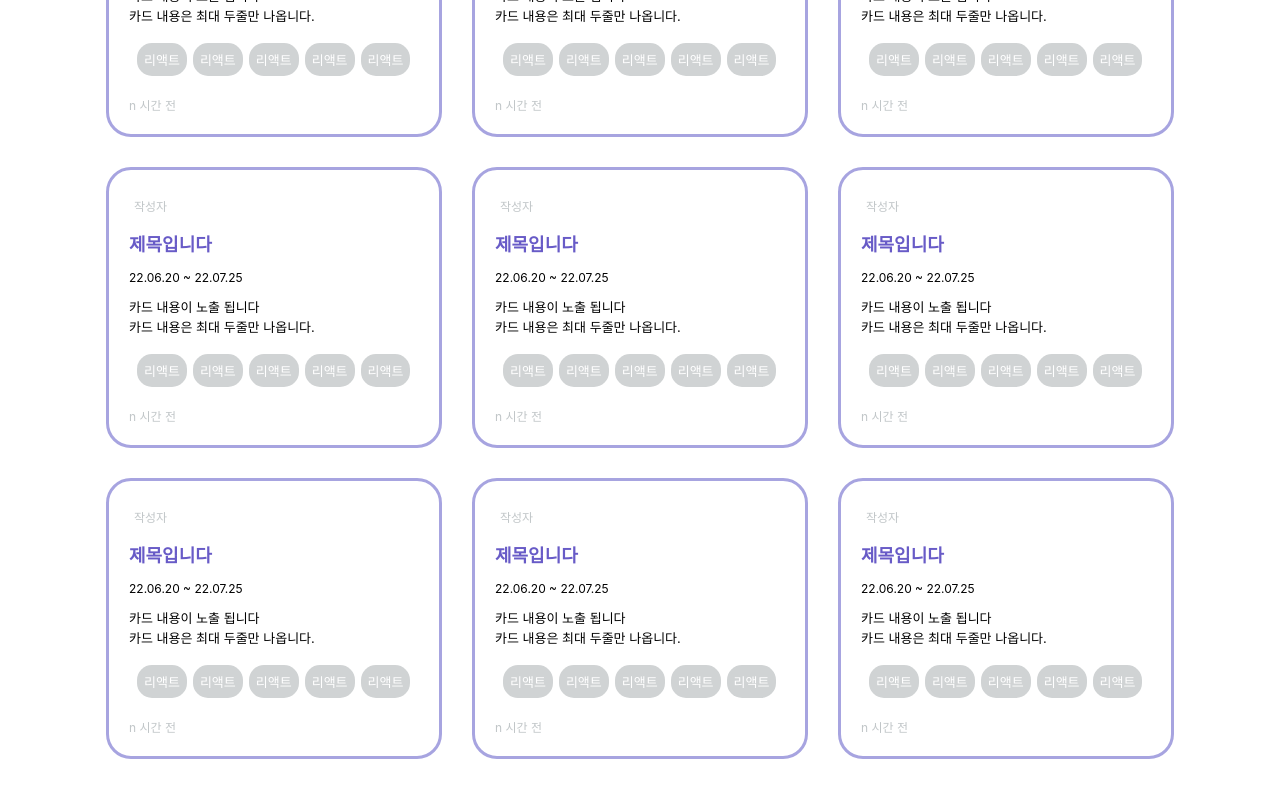
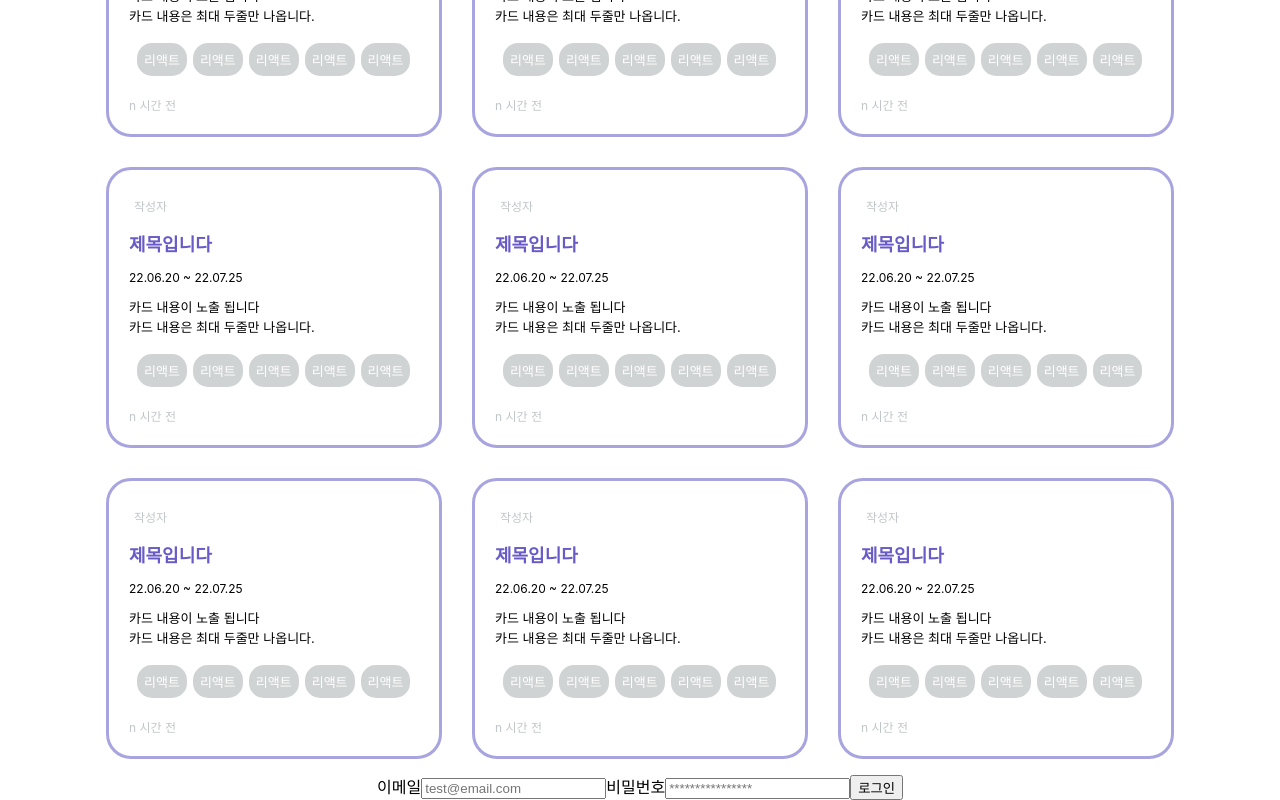
Before and after one commit to Hanghae-Realwork/front-end, a React (Create React App) app in the folder real_project/: page /mainrecruit in a window 1280 px wide. Shown: the part 655-1455 px from the top of the page. Before the commit the page ends 1429 px from the top, so only its background shows below. Built offline with nearby package versions, Linux system fonts and the light colour scheme.

Commit message:
test/componenst 작업

```diff
--- a/real_project/package.json
+++ b/real_project/package.json
@@ -11,6 +11,8 @@
     "react": "^18.2.0",
     "react-datepicker": "^4.8.0",
     "react-dom": "^18.2.0",
+    "react-hook-form": "^7.33.1",
+    "react-intersection-observer": "^9.3.5",
     "react-redux": "^8.0.2",
     "react-router-dom": "^6.3.0",
     "react-scripts": "5.0.1",
--- a/real_project/src/App.js
+++ b/real_project/src/App.js
@@ -21,6 +21,7 @@ import Main from "./pages/Main"
 import Header from "./components/Header"
 import SelectBox from "./components/SelectBox"
 import Loading from "./pages/Loading"
+import BoardNew from './test-componets/TestFormHook';
 
 
 
@@ -63,6 +64,7 @@ function App() {
         <Route path="/selectbox" element={<SelectBox />}></Route>
 
       </Routes>
+      <BoardNew/>
     </MainWrap>
 
   );
--- a/real_project/src/pages/MainRecruit.js
+++ b/real_project/src/pages/MainRecruit.js
@@ -6,6 +6,7 @@ import { useNavigate } from "react-router-dom";
 import Card from "../components/CardRecruit";
 import SelectCompo from "../components/SelectCompo"
 import SelectBox from "../components/SelectBox";
+import InfiniteScroll from "../test-componets/InfiniteScroll";
 
 const MainRecruit = () => {
 
@@ -32,6 +33,7 @@ const MainRecruit = () => {
           );
         })}
       </CardContainerWrap>
+      {/* <InfiniteScroll/> */}
     </>
   );
 };
--- /dev/null
+++ b/real_project/src/test-componets/InfiniteScroll.js
@@ -0,0 +1,56 @@
+import React, { useState, useEffect, useCallback } from "react"
+import { useInView } from "react-intersection-observer"
+import axios from "axios"
+
+const InfiniteScroll = () => {
+    const [items, setItems] = useState([])
+    const [page, setPage] = useState(1)
+    const [loading, setLoading] = useState(false)
+
+    const [ref, inView] = useInView()
+    const getItems = useCallback(async () => {
+        setLoading(true)
+        await axios.get(`https://picsum.photos/v2/list?page=${page}&limit=5`)
+        .then((res) => {
+            console.log(res)
+            setItems(items.concat(res))
+
+        })
+        setLoading(false)
+    }, [page])
+
+
+    // `getItems` 가 바뀔 때 마다 함수 실행
+    useEffect(() => {
+        getItems()
+    }, [getItems])
+
+    useEffect(() => {
+        // 사용자가 마지막 요소를 보고 있고, 로딩 중이 아니라면
+        if (inView && !loading) {
+            setPage(prevState => prevState + 1)
+        }
+    }, [inView, loading])
+
+    return (
+        <div className="list">
+            {items.map((item, idx) => (
+                <React.Fragment key={idx}>
+                    {items.length - 1 == idx ? (
+                        <div className="list-data" ref={ref}>
+                            Element {inView.toString()}
+                            {item.content}
+                        </div>
+                    ) : (
+                        <div className="list-data">
+
+                            {item.content}
+                        </div>
+                    )}
+                </React.Fragment>
+            ))}
+        </div>
+    )
+}
+
+export default InfiniteScroll;
--- /dev/null
+++ b/real_project/src/test-componets/TestFormHook.js
@@ -0,0 +1,38 @@
+import { useForm } from "react-hook-form";
+
+function LoginForm() {
+  const {
+    register,
+    handleSubmit,
+    formState: { isSubmitting },
+  } = useForm();
+
+  return (
+    <form
+      onSubmit={handleSubmit(async (data) => {
+        await new Promise((r) => setTimeout(r, 1000));
+        alert(JSON.stringify(data));
+      })}
+    >
+      <label htmlFor="email">이메일</label>
+      <input
+        id="email"
+        type="email"
+        placeholder="test@email.com"
+        {...register("email")}
+      />
+      <label htmlFor="password">비밀번호</label>
+      <input
+        id="password"
+        type="password"
+        placeholder="****************"
+        {...register("password")}
+      />
+      <button type="submit" disabled={isSubmitting}>
+        로그인
+      </button>
+    </form>
+  );
+}
+
+export default LoginForm;
```
Also changed, not shown: 1 other file (tests, documents, lock files or other folders).
